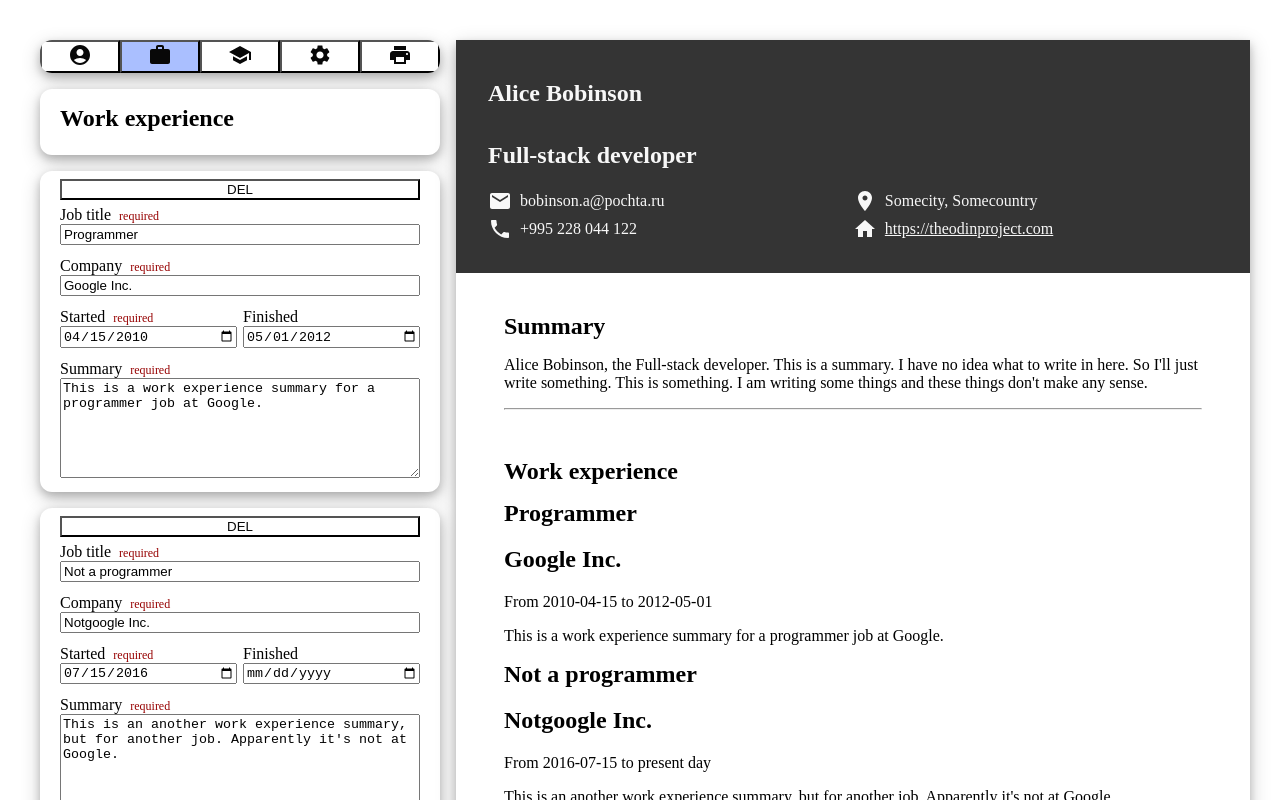
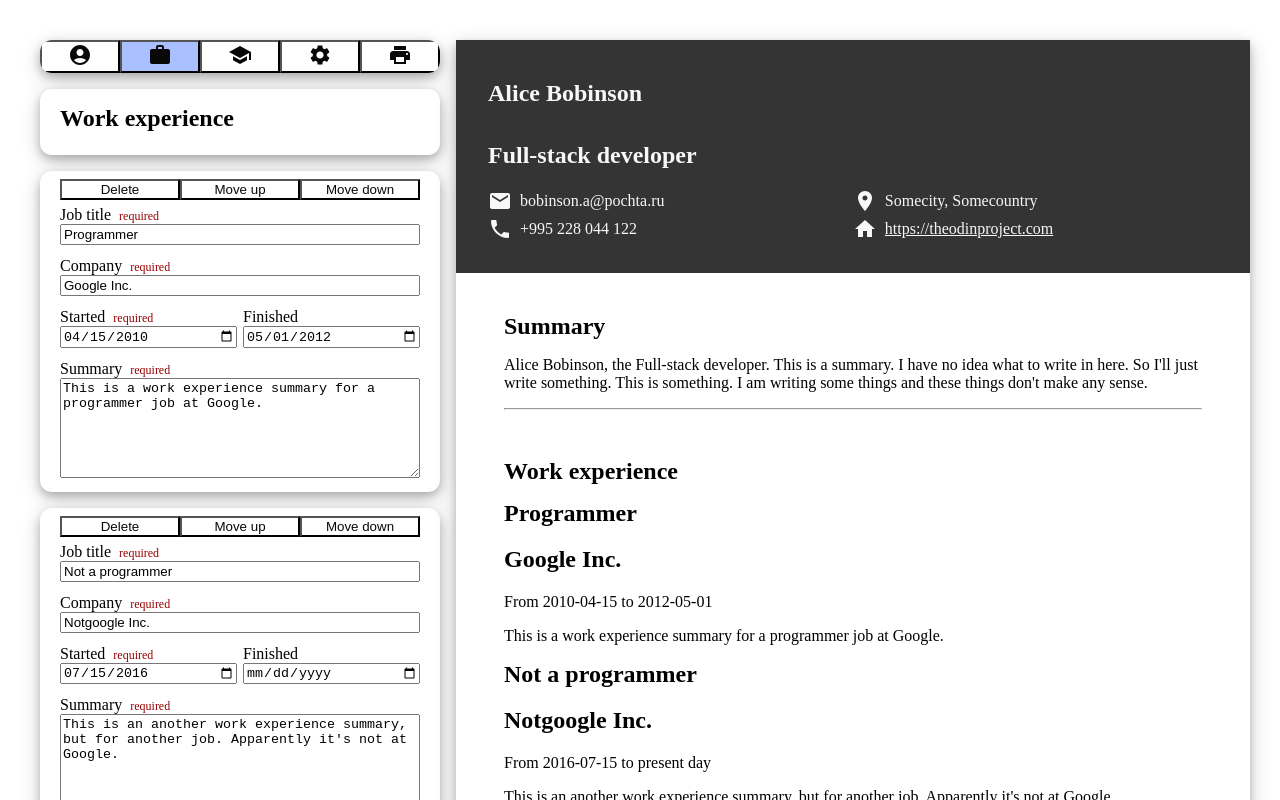
Before and after one commit to utkabulka/cv-application, a React app: page / in a window 1280 px wide. Both pictures are taken after a click on the button 160 px from the left and 56 px from the top of the page. Shown: the top 800 px of the page. Built offline with nearby package versions, Linux system fonts and the light colour scheme; the HTML template or start-up script is replaced by a standard one.

Commit message:
work experience reordering

```diff
--- a/src/App.jsx
+++ b/src/App.jsx
@@ -55,6 +55,16 @@ function App() {
     )
   }
 
+  function handleWorkExperienceAdded() {
+    let newWorkExperience = { ...DefaultData[Keys.WORK_EXPERIENCE] }
+    newWorkExperience[Keys.ID] = crypto.randomUUID()
+
+    setWorkExperience((workExperience) => [
+      ...workExperience,
+      newWorkExperience,
+    ])
+  }
+
   function handleWorkExperienceDeleted(workExperienceId) {
     setWorkExperience(
       workExperience.filter((experience) => {
@@ -65,17 +75,43 @@ function App() {
     )
   }
 
-  function handleWorkExperienceAdded() {
-    let newWorkExperience = { ...DefaultData[Keys.WORK_EXPERIENCE] }
-    newWorkExperience[Keys.ID] = crypto.randomUUID()
+  function handleWorkExperienceReordered(workExperienceId, shiftUp = true) {
+    if (workExperience.length <= 1) {
+      return
+    }
 
-    setWorkExperience((workExperience) => [
-      ...workExperience,
-      newWorkExperience,
-    ])
+    // searching for item that needs to be reordered
+    let workExperienceIndex = -1
+    for (let index = 0; index < workExperience.length; index++) {
+      if (workExperience[index][Keys.ID] == workExperienceId) {
+        workExperienceIndex = index
+      }
+    }
+    if (workExperienceIndex == 0 && shiftUp) {
+      // element already at the top of the array
+      return
+    }
+    if (workExperienceIndex == workExperience.length - 1 && !shiftUp) {
+      // element already at the bottom of the array
+      return
+    }
+
+    let reorderedWorkExperience = [...workExperience]
+
+    let indexToSwitchTo = shiftUp
+      ? workExperienceIndex - 1
+      : workExperienceIndex + 1
+
+    let targetElement = { ...workExperience[workExperienceIndex] }
+    let movedElement = { ...workExperience[indexToSwitchTo] }
+
+    reorderedWorkExperience[indexToSwitchTo] = targetElement
+    reorderedWorkExperience[workExperienceIndex] = movedElement
+
+    setWorkExperience(reorderedWorkExperience)
   }
 
-  console.log(workExperience)
+  // console.log(workExperience)
 
   return (
     <>
@@ -100,6 +136,7 @@ function App() {
                 onWorkExpreienceChanged={handleWorkExperienceChange}
                 onWorkExpreienceDeleted={handleWorkExperienceDeleted}
                 onWorkExpreienceAdded={handleWorkExperienceAdded}
+                onWorkExpreienceReordered={handleWorkExperienceReordered}
               />
             )}
             <Footer />
--- a/src/components/editor/work_experience/ExperienceBlockEditor.jsx
+++ b/src/components/editor/work_experience/ExperienceBlockEditor.jsx
@@ -8,6 +8,7 @@ function ExperienceBlockEditor({
   experience,
   onChange = () => {},
   onDeleted = () => {},
+  onReordered = () => {},
 }) {
   return (
     <div className='editor-section'>
@@ -17,7 +18,21 @@ function ExperienceBlockEditor({
             onDeleted(experience[Keys.ID])
           }}
         >
-          DEL
+          Delete
+        </button>
+        <button
+          onClick={() => {
+            onReordered(experience[Keys.ID], true)
+          }}
+        >
+          Move up
+        </button>{' '}
+        <button
+          onClick={() => {
+            onReordered(experience[Keys.ID], false)
+          }}
+        >
+          Move down
         </button>
       </div>
       <InputField
@@ -76,6 +91,7 @@ ExperienceBlockEditor.propTypes = {
   experience: PropTypes.object.isRequired,
   onChange: PropTypes.func.isRequired,
   onDeleted: PropTypes.func.isRequired,
+  onReordered: PropTypes.func.isRequired,
 }
 
 export default ExperienceBlockEditor
--- a/src/components/editor/work_experience/WorkExperienceEditor.jsx
+++ b/src/components/editor/work_experience/WorkExperienceEditor.jsx
@@ -9,6 +9,7 @@ function WorkExperienceEditor({
   onWorkExpreienceChanged = () => {},
   onWorkExpreienceDeleted = () => {},
   onWorkExpreienceAdded = () => {},
+  onWorkExpreienceReordered = () => {},
 }) {
   return (
     <>
@@ -21,6 +22,7 @@ function WorkExperienceEditor({
           experience={experience}
           onChange={onWorkExpreienceChanged}
           onDeleted={onWorkExpreienceDeleted}
+          onReordered={onWorkExpreienceReordered}
         />
       ))}
       <div className='editor-section add-element-button'>
@@ -36,6 +38,7 @@ WorkExperienceEditor.propTypes = {
   onWorkExpreienceChanged: PropTypes.func.isRequired,
   onWorkExpreienceDeleted: PropTypes.func.isRequired,
   onWorkExpreienceAdded: PropTypes.func.isRequired,
+  onWorkExpreienceReordered: PropTypes.func.isRequired,
 }
 
 export default WorkExperienceEditor
```
